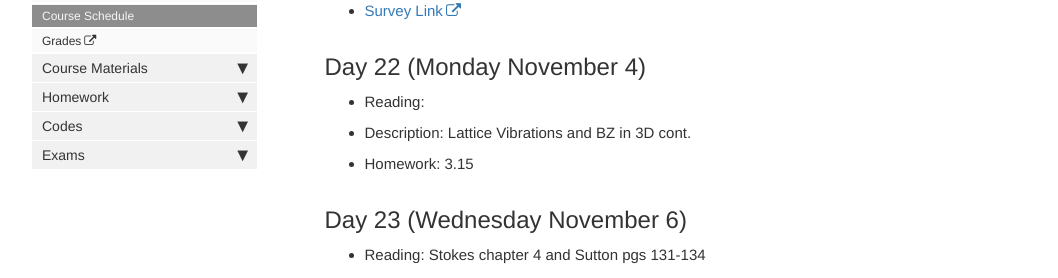
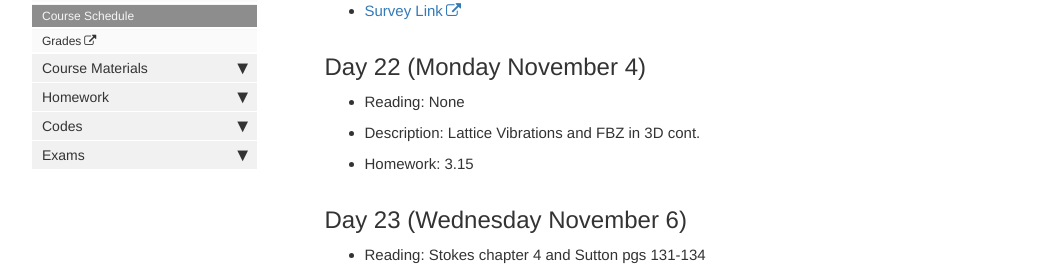
Before and after one commit to lancejnelson/PH323, a Jekyll site: the page built from course_docs/schedule.md, in a window 1280 px wide and 900 px high, scrolled down 5356 px. Shown: the part 167-445 px from the top of the window, without its empty margins (38-1096 px from the left). Built offline with Jekyll 4.4.1, drawn with Linux system fonts in a browser that asks for light colours; comment, search, counter and statistics services are not loaded.

Commit message:
Trying to update the schedule

```diff
--- a/course_docs/schedule.md
+++ b/course_docs/schedule.md
@@ -208,9 +208,9 @@ Note: For the first few days (probably into the second week) of the semester, we
 
 ## Day 22 (Monday November 4)
 
-   - Reading:
+   - Reading: None
 
-   - Description: Lattice Vibrations and BZ in 3D cont.
+   - Description: Lattice Vibrations and FBZ in 3D cont.
 
    - Homework: 3.15
 
```
